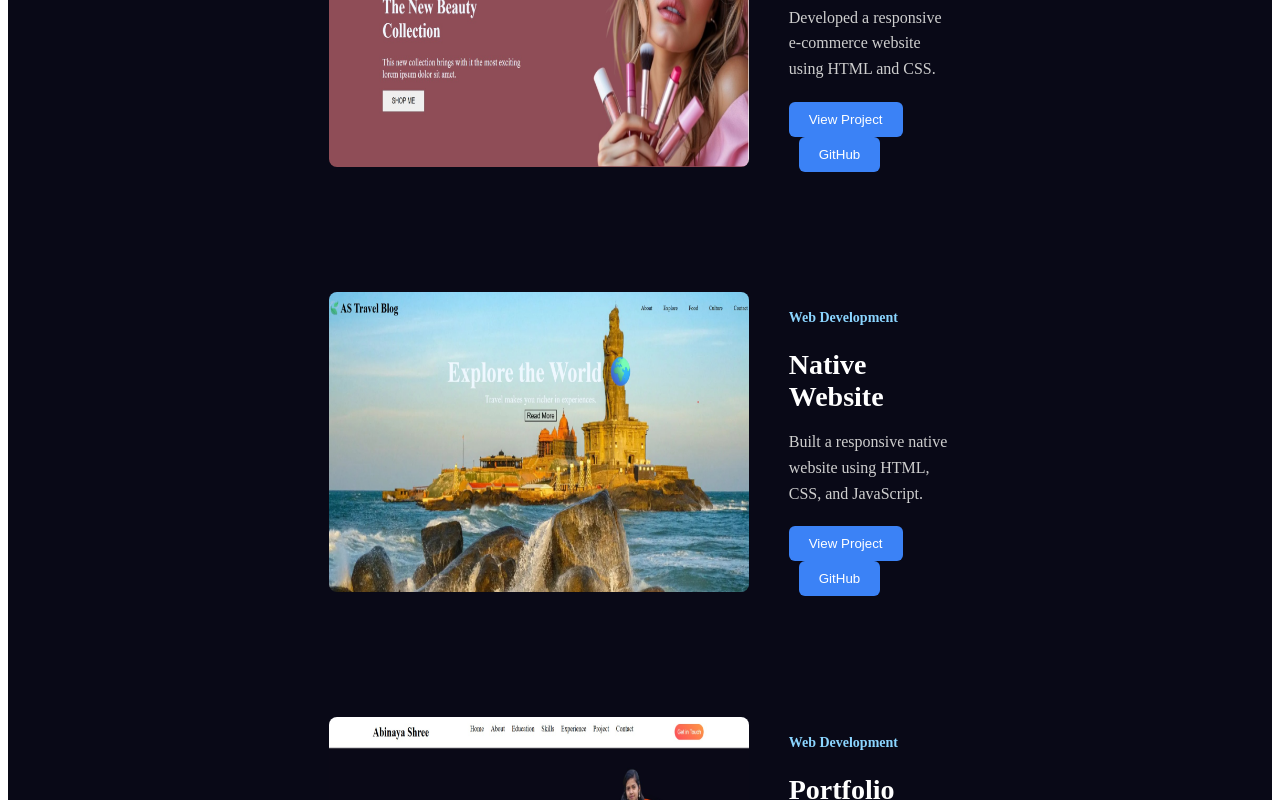
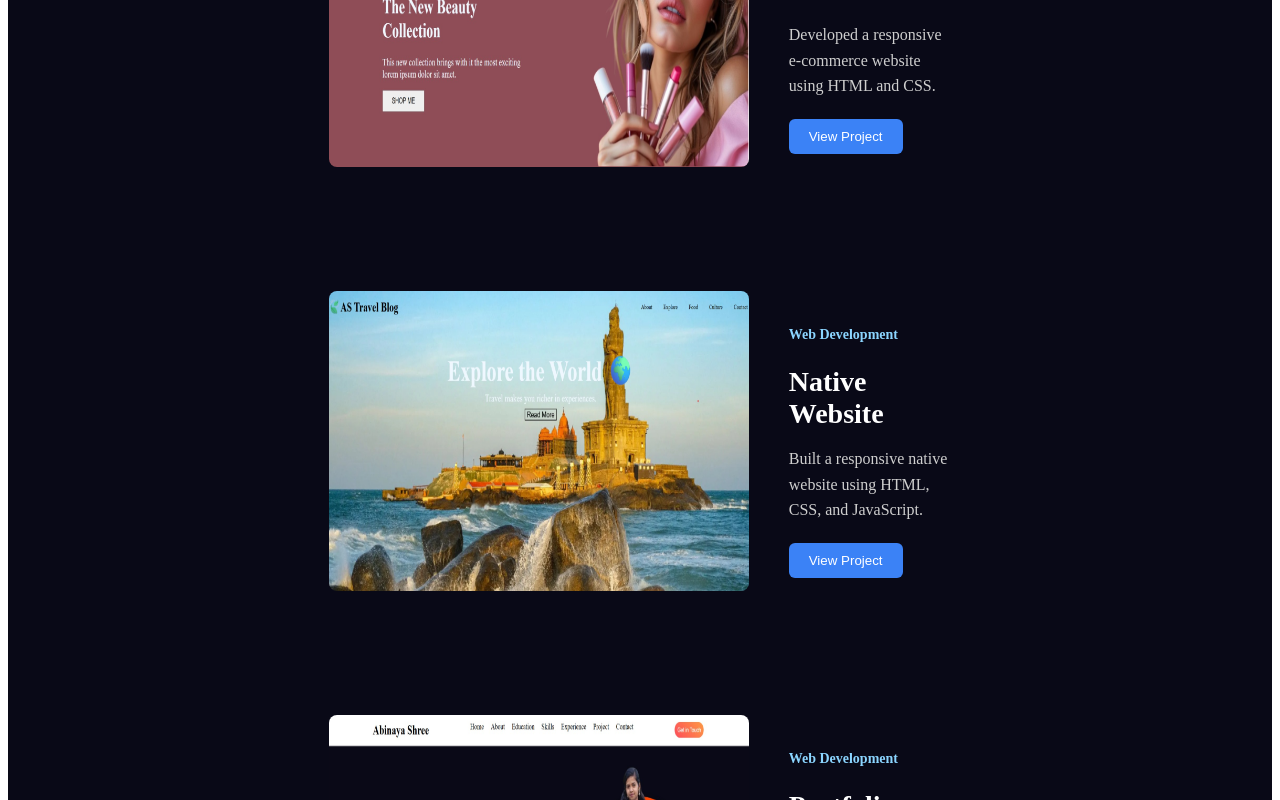
Before and after one commit to Abinayashree25/portfolio, a React (Vite) app: page / in a window 1280 px wide. Shown: the part 3940-4740 px from the top of the page. Built offline with nearby package versions, Linux system fonts and the light colour scheme; the HTML template or start-up script is replaced by a standard one.

Commit message:
Update Project.jsx

```diff
--- a/src/components/Project.jsx
+++ b/src/components/Project.jsx
@@ -59,9 +59,7 @@ return (
             <button>View Project</button>
           </a>
 
-          <a href={project.github} target="_blank" rel="noopener noreferrer">
-            <button className={Abi.githubBtn}>GitHub</button>
-          </a>
+
 
         </div>
 
```
